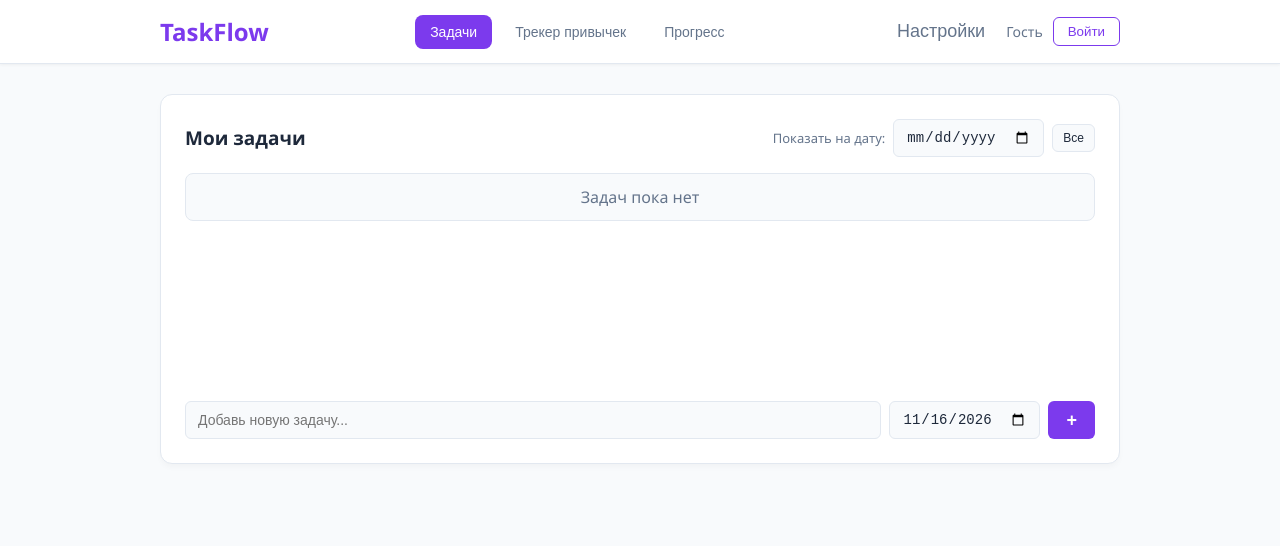
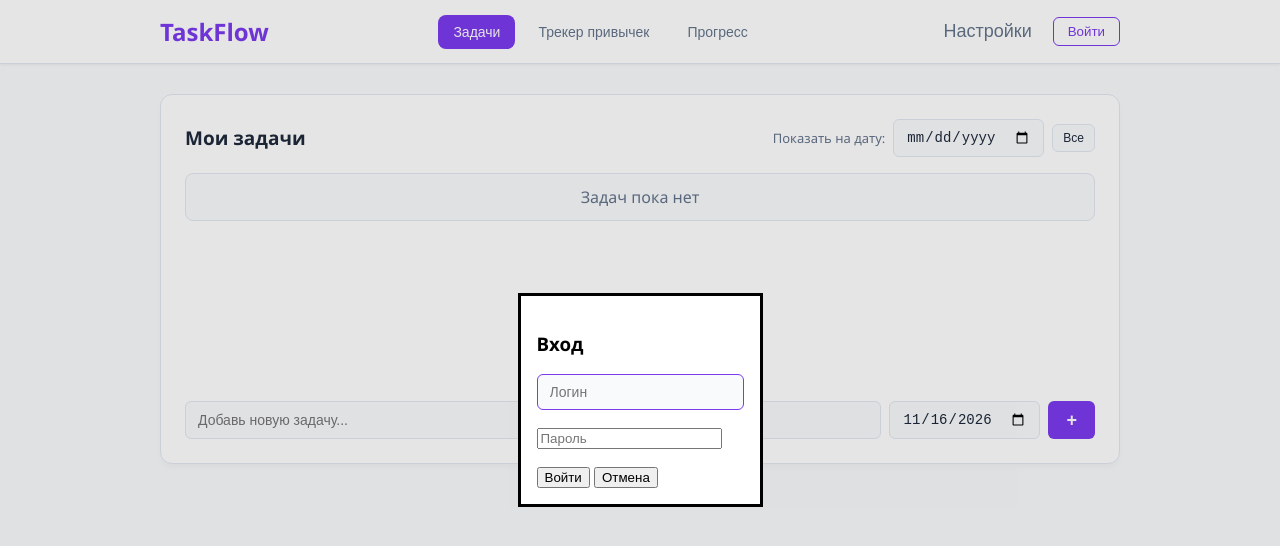
Before and after one commit to Yo-Academy-Code/TaskFlow-Project, a plain HTML site: page frontend/index.html in a window 1280 px wide. Both pictures are taken after a click on the button "Войти". Drawn offline with Linux system fonts and the light colour scheme.

Commit message:
Пока сделал простое окно для кнопки "Войти", потом переделаю его на более красивый вариант

```diff
--- a/frontend/app.js
+++ b/frontend/app.js
@@ -195,3 +195,15 @@ resetDataBtn.addEventListener('click', () => {
 renderTasks();
 renderHabits();
 updateProgress();
+
+const dialog = document.getElementById('login-dialog');
+
+document.getElementById('auth-btn').onclick = () => dialog.showModal();
+
+document.getElementById('close-dialog').onclick = () => dialog.close();
+
+// сюда потом добавить отправку на сервер
+document.getElementById('login-form').onsubmit = (e) => {
+    e.preventDefault();
+    dialog.close();
+};
--- a/frontend/index.html
+++ b/frontend/index.html
@@ -20,7 +20,6 @@
 
             <div class="user-panel">
                 <button class="nav-btn icon-btn" data-tab="settings" title="Настройки">Настройки</button>
-                <span id="user-status">Гость</span>
                 <button id="auth-btn" class="btn-outline">Войти</button>
             </div>
         </div>
@@ -102,6 +101,17 @@
         </section>
     </main>
 
+    <!-- войти -->
+    <dialog id="login-dialog">
+        <form id="login-form">
+            <h3>Вход</h3>
+            <p><input type="text" id="login-input" placeholder="Логин" required></p>
+            <p><input type="password" id="pass-input" placeholder="Пароль" required></p>
+            <button type="submit">Войти</button>
+            <button type="button" id="close-dialog">Отмена</button>
+        </form>
+    </dialog>
+
     <script src="app.js"></script>
 </body>
 </html>
```
